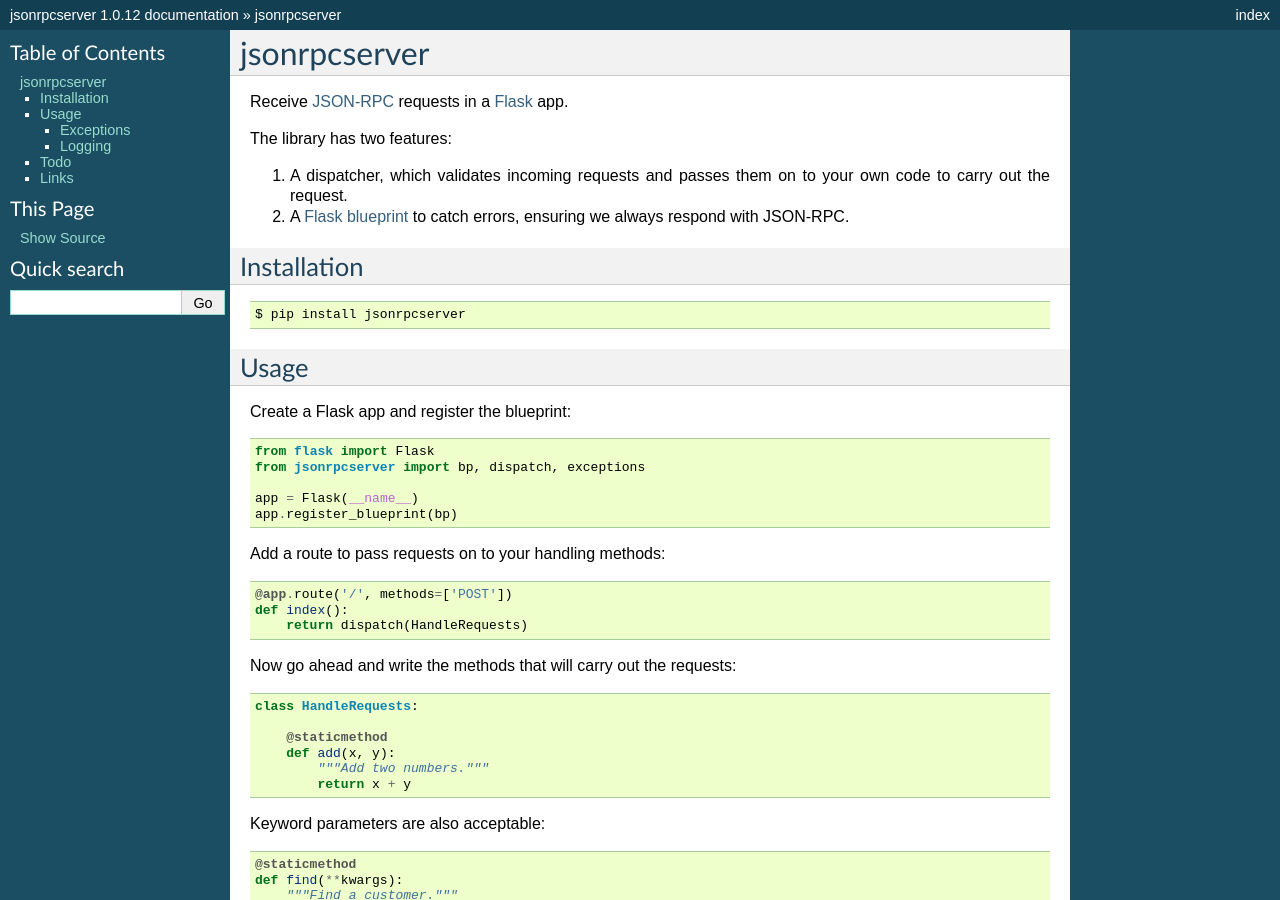
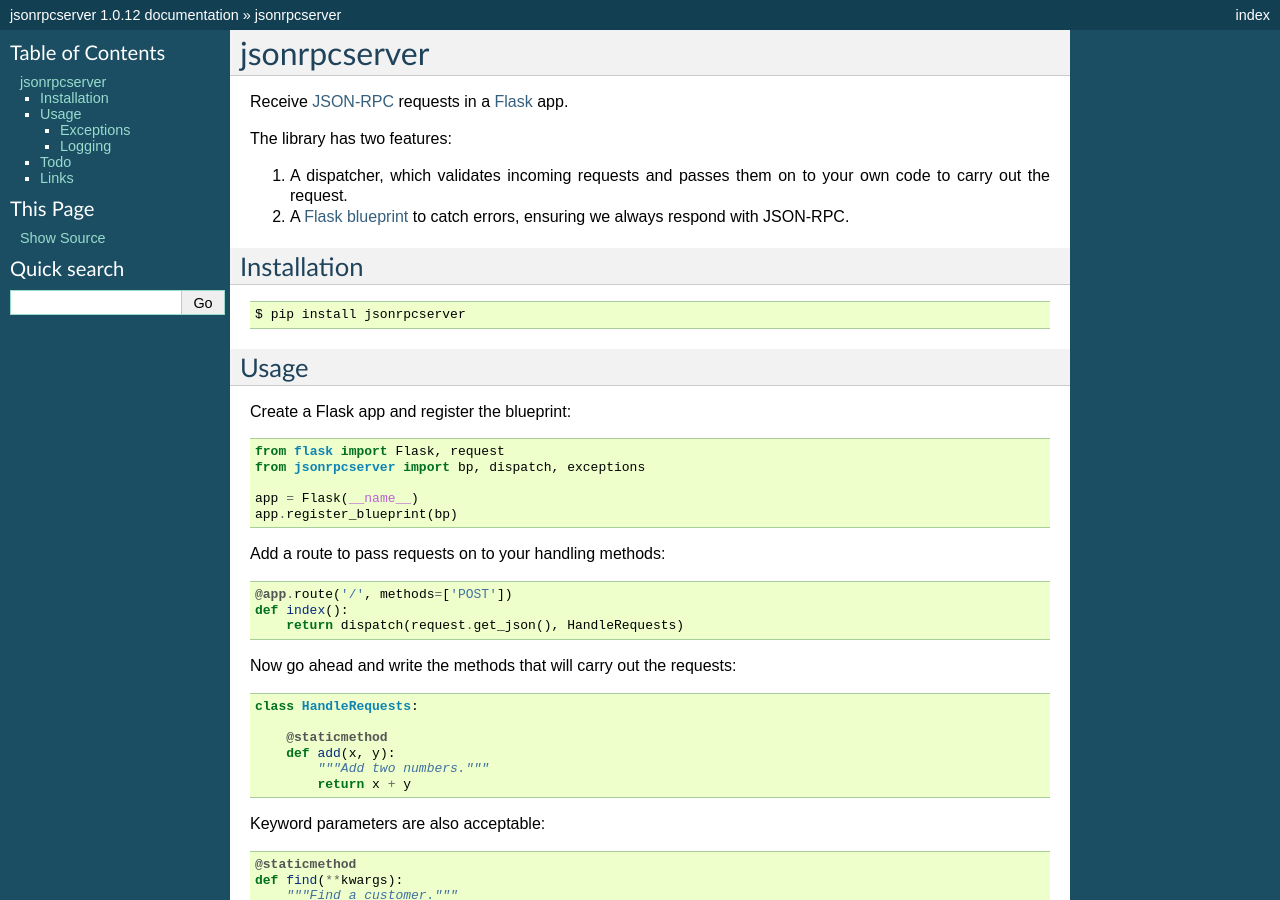
Before and after one commit to explodinglabs/jsonrpcserver, a Sphinx documentation site: the page built from doc/index.rst, in a window 1280 px wide and 900 px high. Built offline with Sphinx 7.4.7, drawn with Linux system fonts in a browser that asks for light colours.

Commit message:
Dispatch method now requires the request dict to be passed to it.
This gives the freedom to customize the flask.Request.get_json() method call.
Additionally, it allows better testing of the dispatch method.

```diff
--- a/README.rst
+++ b/README.rst
@@ -17,7 +17,7 @@
 
     @app.route('/', methods=['POST'])
     def index():
-        return dispatch(HandleRequests)
+        return dispatch(request.get_json(), HandleRequests)
 
     class HandleRequests:
         @staticmethod
--- a/doc/index.rst
+++ b/doc/index.rst
@@ -24,7 +24,7 @@
 
 Create a Flask app and register the blueprint::
 
-    from flask import Flask
+    from flask import Flask, request
     from jsonrpcserver import bp, dispatch, exceptions
 
     app = Flask(__name__)
@@ -34,7 +34,7 @@
 
     @app.route('/', methods=['POST'])
     def index():
-        return dispatch(HandleRequests)
+        return dispatch(request.get_json(), HandleRequests)
 
 Now go ahead and write the methods that will carry out the requests::
 
--- a/run.py
+++ b/run.py
@@ -3,7 +3,7 @@
 An example app, demonstrating how to use the jsonrpcserver library.
 """
 
-from flask import Flask
+from flask import Flask, request
 
 from jsonrpcserver import bp, dispatch, exceptions
 
@@ -16,7 +16,7 @@
 @app.route('/', methods=['POST'])
 def index():
     """Dispatch requests to the handling methods."""
-    return dispatch(HandleRequests)
+    return dispatch(request.get_json(), HandleRequests)
 
 
 # Write the methods that will carry out the requests.
```
Also changed, not shown: other parts of README.rst (+2 -2 lines), 2 other files.
